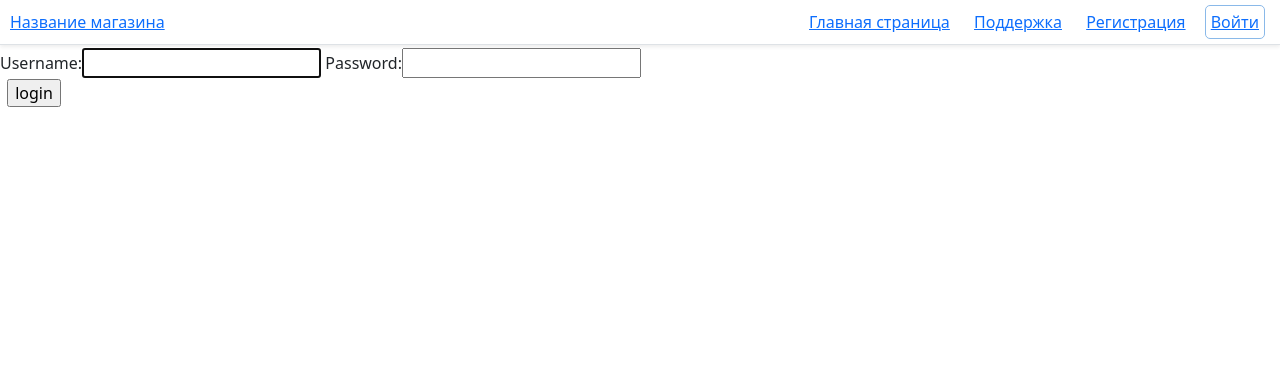
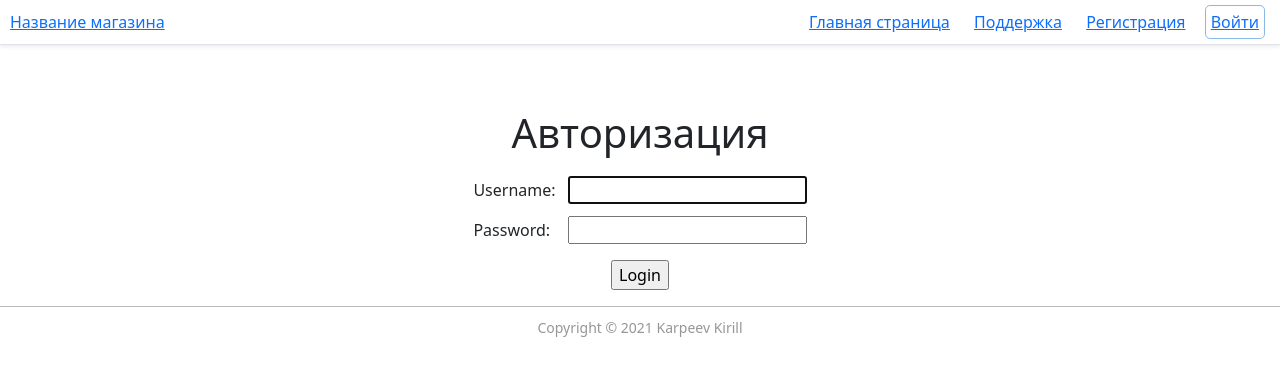
Before and after one commit to AItcore/KyrsachBD, a Django app: page /login/ in a window 1280 px wide. Shown: the top 376 px of the page. Run offline with Django 3.2, Linux system fonts and the light colour scheme; some libraries are stand-ins or nearby versions.

Commit message:
Changed registration

```diff
--- a/InternetShop/Shop/static/css/main.css
+++ b/InternetShop/Shop/static/css/main.css
@@ -15,6 +15,25 @@
   padding: 5px;
   border-radius: 5px;
   margin: 5px;
+}
+
+.loginForm {
+  margin-top: 5%;
+}
+
+.login-table {
+  border-collapse: separate;
+  margin-bottom: 5px;
+  border-spacing: 10px 10px;
+}
+
+.login-input {
+  border: 1px solid #000;
+}
+
+.regForm {
+  margin-top: 5%;
+  align-items: center;
 }
 
 .nav--link {
--- a/InternetShop/Shop/templates/Shop/home.html
+++ b/InternetShop/Shop/templates/Shop/home.html
@@ -20,8 +20,6 @@
 
       {% endblock content %}
     </body>
-    <footer class="footer-container">
-      <a>Copyright &copy; 2021 Karpeev Kirill</a>
-    </footer>
+
 </div>
 {% endblock MainBlock %}
--- a/InternetShop/Shop/templates/base.html
+++ b/InternetShop/Shop/templates/base.html
@@ -21,7 +21,7 @@
     <div class="header-container">
       <a class="font-weight-normal" href="{% url 'home' %}">Название магазина</a>
       <nav class="nav--links">
-        <a class="nav--link" href="#">Главная страница</a>
+        <a class="nav--link" href="{% url 'home' %}">Главная страница</a>
         <a class="nav--link" href="#">Поддержка</a>
           {% if user.is_authenticated %}
           <a class="nav--link" href="#">Личный кабинет</a>
@@ -36,4 +36,7 @@
   {% block MainBlock %}
 
   {% endblock MainBlock %}
+  <footer class="footer-container">
+    <a>Copyright &copy; 2021 Karpeev Kirill</a>
+  </footer>
 </html>
--- a/InternetShop/Shop/templates/registration/login.html
+++ b/InternetShop/Shop/templates/registration/login.html
@@ -1,14 +1,21 @@
 {% extends "base.html" %}
 {% block MainBlock %}
-<form method="post" action="{% url 'login' %}">
-    {{ form.as_table }}
-    <table>
-        <tr>
-            <td>&nbsp;</td>
-            <td><input type="submit" value="login"></td>
-        </tr>
-    </table>
-    <input type='hidden' name='text' value="{{next}}">
-    {% csrf_token %}
-</form>
+<div class="loginForm" align="center">
+    <h1>Авторизация</h1>
+    <form method="post" action="{% url 'login' %}">
+        {% csrf_token %}
+        <table class="login-table">
+            <tr class="login-input">
+                <td>{{ form.username.label_tag}}</td>
+                <td>{{ form.username }}</td>
+            </tr>
+            <tr class="login-input">
+                <td>{{form.password.label_tag}}</td>
+                <td>{{form.password}}</td>
+            </tr>
+        </table>
+        <input type='submit' value="Login">
+        <input type='hidden' name='next' value="{{next}}">
+    </form>
+</div>
 {% endblock MainBlock %}
--- a/InternetShop/Shop/views.py
+++ b/InternetShop/Shop/views.py
@@ -1,7 +1,7 @@
+from .forms import RegisterUserForm
 from django.http.response import HttpResponseRedirect
 from django.shortcuts import render
 from django.views.generic.edit import CreateView
-from django.contrib.auth.forms import UserCreationForm
 from django.urls import reverse_lazy
 from django.http import HttpResponse
 from .models import *
@@ -16,6 +16,7 @@ def CatalogChoose(request, choose, page=0):
     context = {
         'product_list': Product.objects.filter(category=choose)[page*10:page*10+10],
         'image_list' : Image.objects.all(),
+        'choose' : choose
     }
     return render(request, 'Shop/Catalog.html', context=context)
 
@@ -28,7 +29,7 @@ def ProductInfo(request, id_product):
 
 class Register(CreateView):
     template_name = 'Shop/register.html'
-    form_class = UserCreationForm
+    form_class = RegisterUserForm
     success_url = reverse_lazy('home')
 
     def form_valid(self, form) :
```
Also changed, not shown: InternetShop/Shop/forms.py (added, +18 -0 lines), InternetShop/Shop/templates/Shop/register.html (+10 -11 lines).
